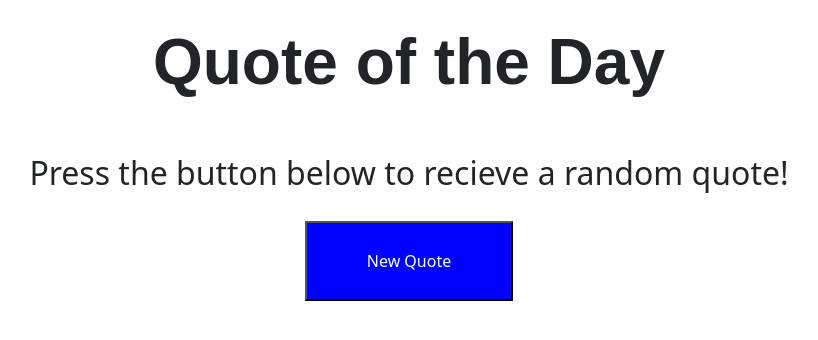
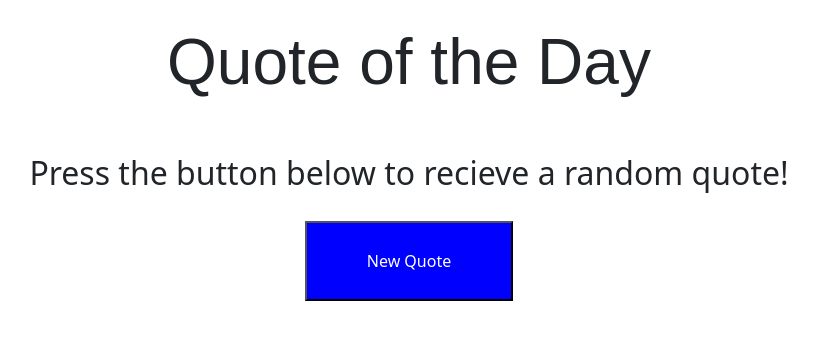
Before and after one commit to ahmedsaleh7787/assignment9, a plain HTML site: page index.html in a window 1280 px wide. Shown: the whole page, without its empty margins (231-1049 px from the left). Drawn offline with Linux system fonts and the light colour scheme; a web font is replaced by a local one.

Commit message:
remove not important css

```diff
--- a/css/style.css
+++ b/css/style.css
@@ -4,8 +4,6 @@
     src: url("../webfonts/BeautifulPeoplePersonalUse-dE0g.woff2") format("woff2");
 
 }
-
-
 
 
 @font-face {
@@ -18,12 +16,6 @@
     display: flex;
     justify-content: center;
     align-items: center;
-}
-
-
-h1{
-    font-size: 5rem;
-    font-weight: bold;
 }
 
 
@@ -45,10 +37,7 @@ button:hover{
 .c-font{
     font-family: 'BeautifulPeople', sans-serif;
     font-size: 3rem;
-
 }
-
-
 
 .main-font{
     font-family: 'Boldonse', sans-serif;
--- a/index.html
+++ b/index.html
@@ -5,7 +5,7 @@
 
     <meta charset="UTF-8" />
     <meta name="viewport" content="width=device-width, initial-scale=1.0" />
-    <meta name="description" content="Quote" />
+    <meta name="description" content="Quotes" />
     <meta name="keyword" content="Quote" />
     <meta name="author" content="Ahmed Saleh" />
 
```
